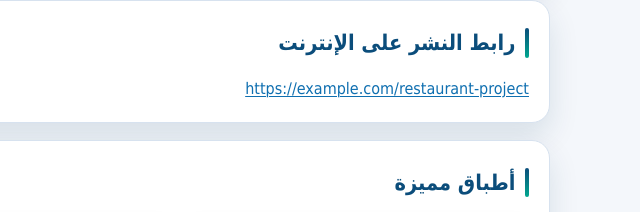
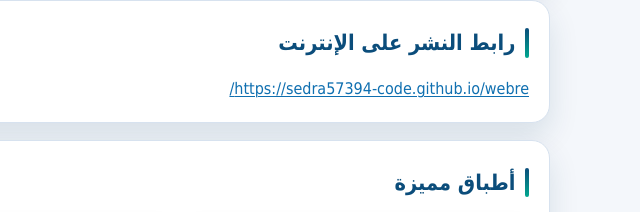
Before and after one commit to sedra57394-code/webre, a plain HTML site: page index.html in a window 1280 px wide. Shown: the part 1325-1537 px from the top of the page, 640-1280 px from the left. Drawn offline with Linux system fonts and the light colour scheme.

Commit message:
Add files via upload

```diff
--- a/index.html
+++ b/index.html
@@ -1,11 +1,13 @@
 <!DOCTYPE html>
 <html lang="ar" dir="rtl">
+
 <head>
   <meta charset="UTF-8">
   <meta name="viewport" content="width=device-width, initial-scale=1.0">
   <title>الصفحة الرئيسية - مطعم الوجبات</title>
   <link rel="stylesheet" href="Style.css">
 </head>
+
 <body>
   <header class="site-header">
     <h1>مطعم الوجبات البحرية</h1>
@@ -21,12 +23,9 @@
   <main class="container">
     <section class="card">
       <h2>صورة المطعم</h2>
-      <img
-        class="feature-image"
+      <img class="feature-image"
         src="https://images.unsplash.com/photo-1517248135467-4c7edcad34c4?w=900&auto=format&fit=crop&q=60"
-        alt="صورة داخلية للمطعم"
-        loading="lazy"
-      >
+        alt="صورة داخلية للمطعم" loading="lazy">
       <p>جلسات مريحة وأجواء عائلية هادئة مع خدمة سريعة طوال اليوم.</p>
     </section>
 
@@ -69,8 +68,8 @@
     <section class="card">
       <h2>رابط النشر على الإنترنت</h2>
       <p>
-        <a href="https://example.com/restaurant-project" target="_blank" rel="noopener noreferrer">
-          https://example.com/restaurant-project
+        <a href="https://sedra57394-code.github.io/webre/" target="_blank" rel="noopener noreferrer">
+          https://sedra57394-code.github.io/webre/
         </a>
       </p>
     </section>
@@ -81,17 +80,20 @@
       <h2>أطباق مميزة</h2>
       <div class="gallery-grid">
         <article class="mini-card">
-          <img src="https://images.unsplash.com/photo-1598515214211-89d3c737e9b4?w=600&auto=format&fit=crop&q=60" alt="طبق سمك مشوي" loading="lazy">
+          <img src="https://images.unsplash.com/photo-1598515214211-89d3c737e9b4?w=600&auto=format&fit=crop&q=60"
+            alt="طبق سمك مشوي" loading="lazy">
           <h3>سمك مشوي</h3>
           <p>طبق طازج مع تتبيلة أعشاب وليمون.</p>
         </article>
         <article class="mini-card">
-          <img src="https://images.unsplash.com/photo-1565557623262-b51c2513a641?w=600&auto=format&fit=crop&q=60" alt="طبق روبيان" loading="lazy">
+          <img src="https://images.unsplash.com/photo-1565557623262-b51c2513a641?w=600&auto=format&fit=crop&q=60"
+            alt="طبق روبيان" loading="lazy">
           <h3>روبيان مقلي</h3>
           <p>روبيان مقرمش يقدم مع صوص خاص.</p>
         </article>
         <article class="mini-card">
-          <img src="https://images.unsplash.com/photo-1559847844-5315695dadae?w=600&auto=format&fit=crop&q=60" alt="مقبلات بحرية" loading="lazy">
+          <img src="https://images.unsplash.com/photo-1559847844-5315695dadae?w=600&auto=format&fit=crop&q=60"
+            alt="مقبلات بحرية" loading="lazy">
           <h3>مقبلات بحرية</h3>
           <p>تشكيلة خفيفة قبل الوجبة الرئيسية.</p>
         </article>
@@ -99,4 +101,5 @@
     </section>
   </main>
 </body>
+
 </html>
```
